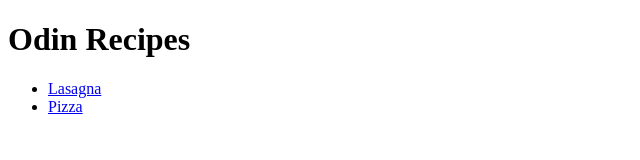
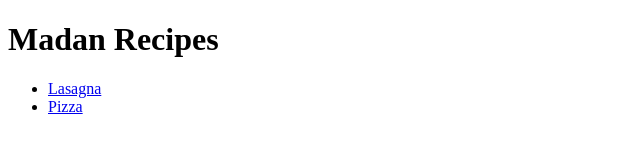
Before and after one commit to heyitsmadan/madan-recipes, a plain HTML site: page index.html in a window 1280 px wide. Shown: the whole page, without its empty margins (0-640 px from the left). Drawn offline with Linux system fonts and the light colour scheme.

Commit message:
Change name from Odin to Madan in index

```diff
--- a/index.html
+++ b/index.html
@@ -7,7 +7,7 @@
     <title>Recipes</title>
 </head>
 <body>
-    <h1>Odin Recipes</h1>
+    <h1>Madan Recipes</h1>
     <ul>
         <li><a href="recipes/lasagna.html">Lasagna</a></li>
         <li><a href="recipes/pizza.html">Pizza</a></li>
```
